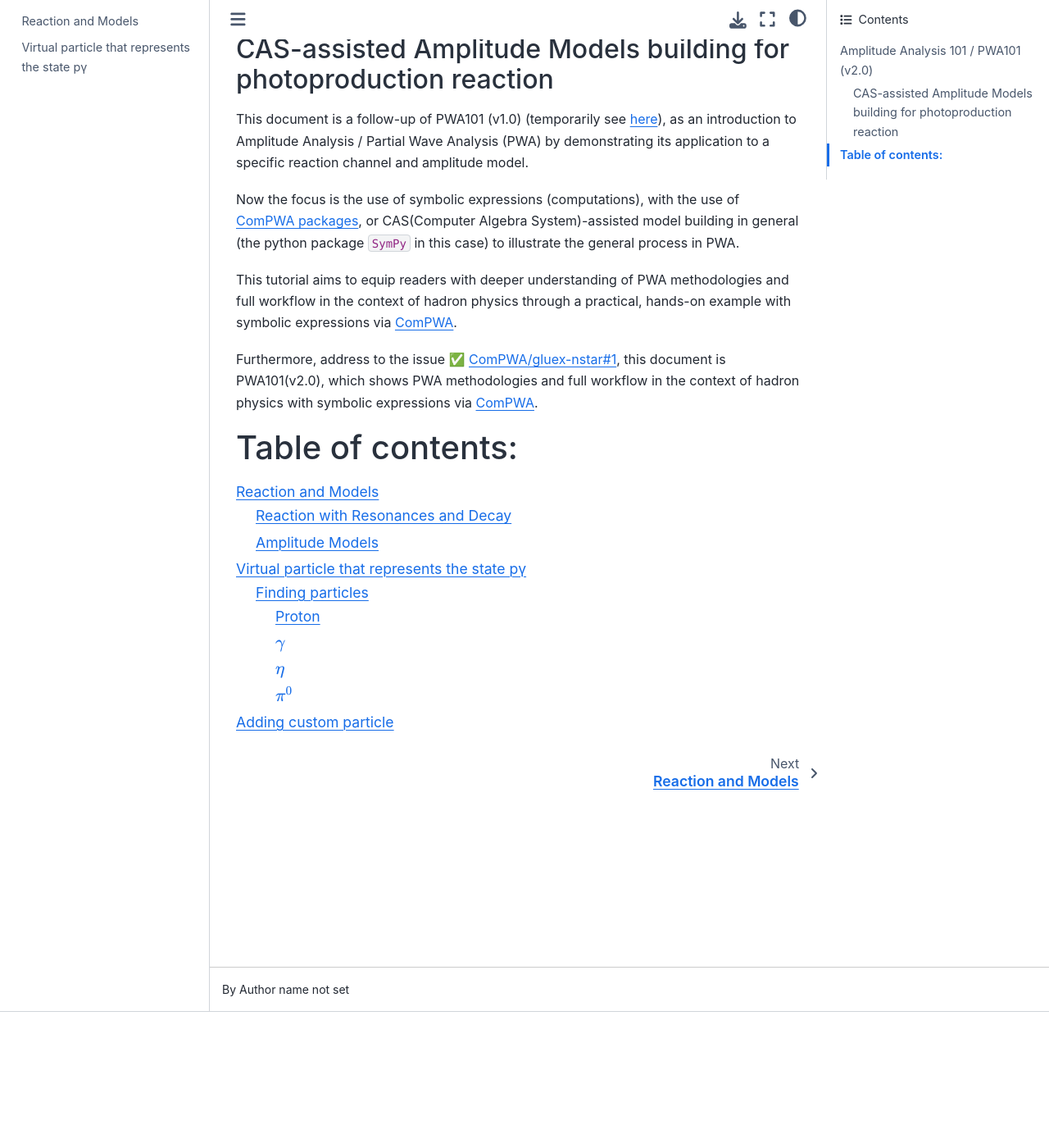
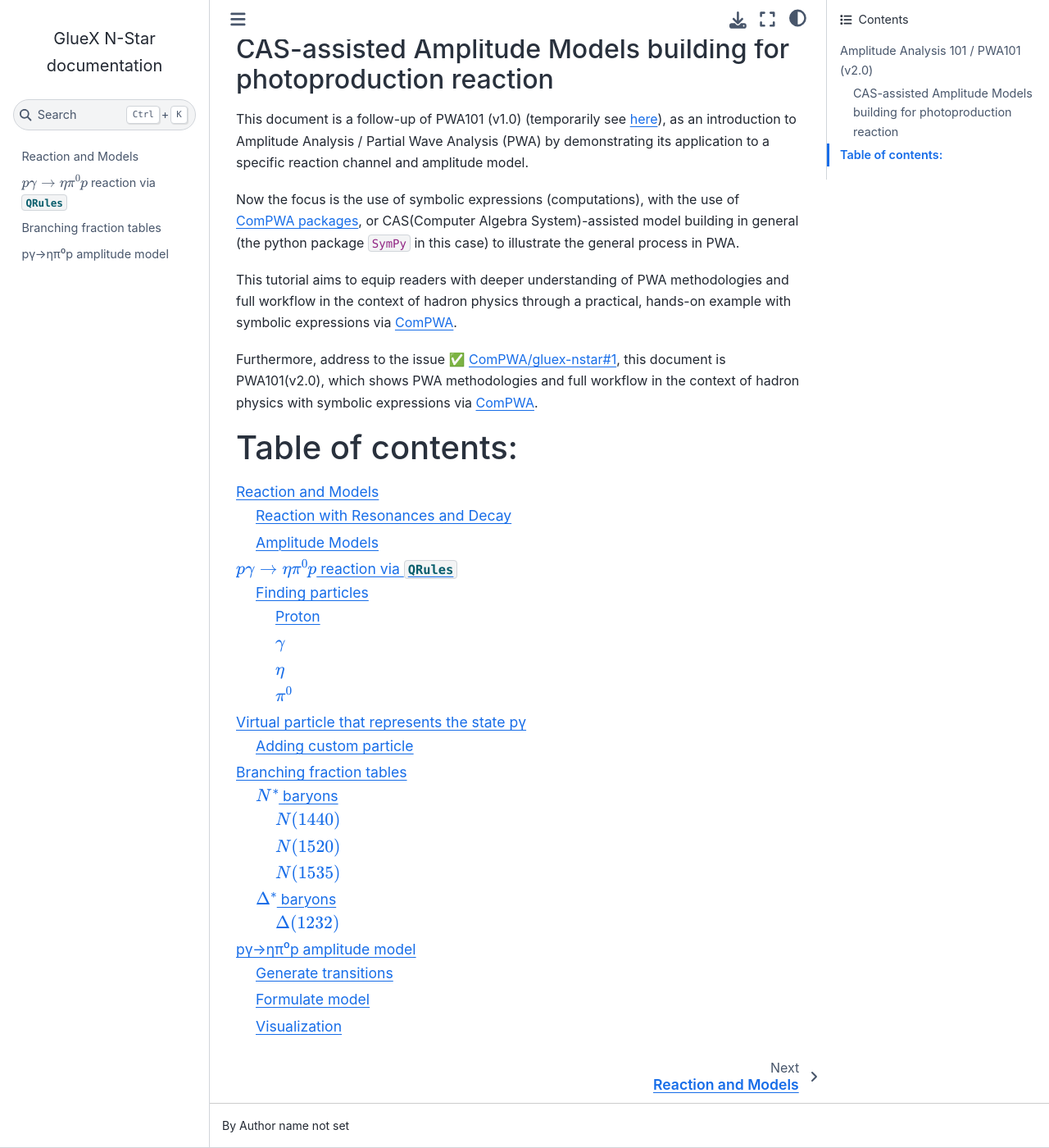
Before and after one commit to ComPWA/gluex-nstar, a Sphinx documentation site: the page built from docs/index.md, in a window 1280 px wide and 1400 px high, scrolled down 166 px. Shown: the whole window at 82% size. Built offline with Sphinx 7.4.7 and the Sphinx Book theme 1.1.4, drawn with Linux system fonts in a browser that asks for light colours.

Commit message:
DOC: formulate AmpForm model for ηπ⁰p   (#28)

````diff
--- /dev/null
+++ b/docs/branching-fraction.md
@@ -0,0 +1,35 @@
+# Branching fraction tables
+
+From [PDG Live](https://pdglive.lbl.gov).
+
+## $N^*$ baryons
+
+### $N(1440)$
+
+| Mode    | Fraction |
+| ------- | -------- |
+| $N\pi$  | 55 - 75% |
+| $N\eta$ | <1%      |
+
+### $N(1520)$
+
+| Mode    | Fraction     |
+| ------- | ------------ |
+| $N\pi$  | 55 - 65%     |
+| $N\eta$ | 0.07 - 0.09% |
+
+### $N(1535)$
+
+| Mode    | Fraction |
+| ------- | -------- |
+| $N\pi$  | 32-52%   |
+| $N\eta$ | 30-55%   |
+
+## $\Delta^*$ baryons
+
+### $\Delta(1232)$
+
+| Mode    | Fraction   |
+| ------- | ---------- |
+| $N\pi$  | 99.4%      |
+| $N\eta$ | 0.55-0.65% |
--- a/docs/index.md
+++ b/docs/index.md
@@ -17,4 +17,6 @@
 ```{toctree}
 reaction
 pgamma-state
+branching-fraction
+ampform/etapi0p
 ```
--- a/pixi.toml
+++ b/pixi.toml
@@ -11,7 +11,6 @@
 ampform = ">=0.15.4,<0.16"
 black = ">=24.4.2,<24.5"
 graphviz = ">=9.0.0,<9.1"
-ipython = ">=8.24.0,<8.25"
 ipywidgets = ">=8.1.2,<8.2"
 isort = ">=5.13.2,<5.14"
 jax = ">=0.4.26,<0.5"
@@ -22,8 +21,10 @@
 jupyterlab-lsp = ">=5.1.0,<5.2"
 jupyterlab-myst = ">=2.4.2,<2.5"
 jupyterlab_code_formatter = ">=2.2.1,<2.3"
+matplotlib = ">=3.8.4,<3.9"
 myst-nb = ">=1.1.0,<1.2"
 numpy = ">=1.26.4,<1.27"
+phasespace = ">=1.10.3,<1.11"
 pre-commit = ">=3.7.1,<3.8"
 pydata-sphinx-theme = ">=0.15.2,<0.16"
 python = ">=3.12.3,<3.13"
@@ -36,6 +37,8 @@
 sphinx-comments = ">=0.0.3,<0.1"
 sphinx-copybutton = ">=0.5.2,<0.6"
 sympy = ">=1.12,<2"
+tensorflow = ">=2.16.1,<2.17"
+tensorwaves = ">=0.4.12,<0.5"
 
 [tasks.doc]
 cmd = """
````
Also changed, not shown: docs/ampform/etapi0p.ipynb (added), docs/pgamma-state.ipynb, 2 other files.
